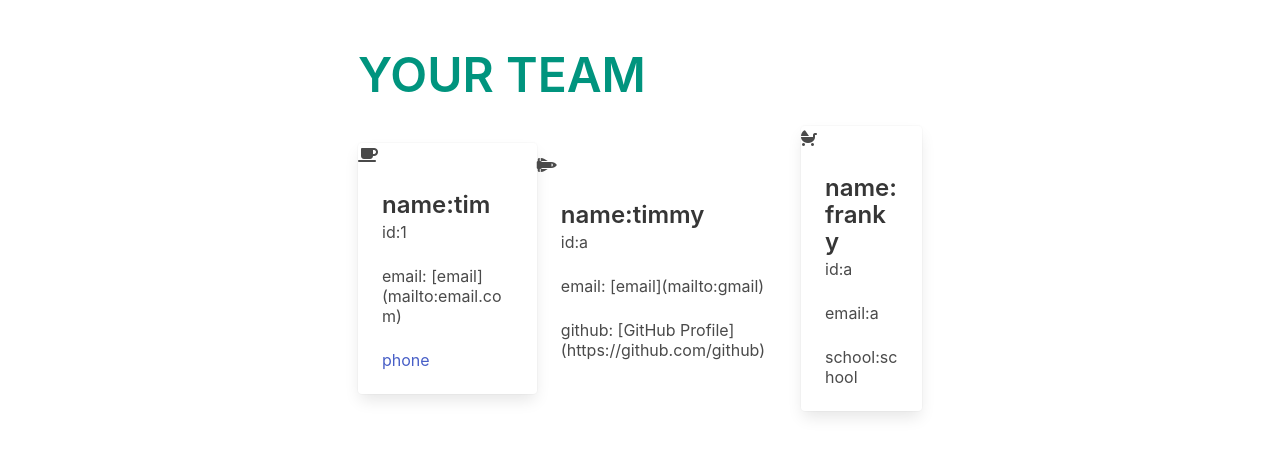
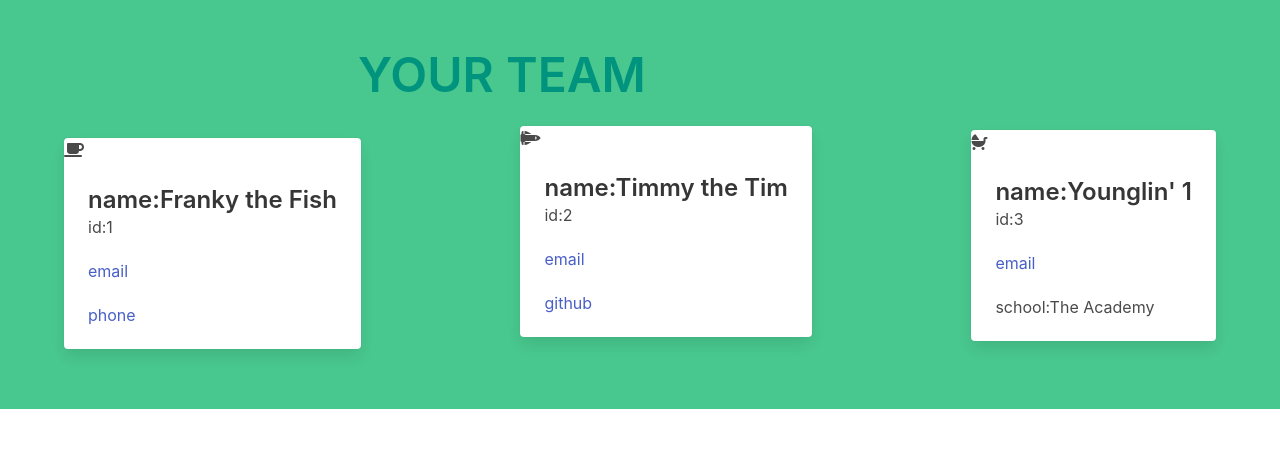
Before and after one commit to Z9tails/TeamGenerator, a website: page indexTeam.html in a window 1280 px wide. Drawn offline with nearby package versions, Linux system fonts and the light colour scheme.

Commit message:
adjustments and final code

```diff
--- a/indexTeam.html
+++ b/indexTeam.html
@@ -9,61 +9,61 @@
     <script src="https://kit.fontawesome.com/be51fda147.js" crossorigin="anonymous"></script>
     <title>Your Team</title>
 </head>
-<section class="section">
+<section class="section has-background-success">
   <div class="container">
     <div class="columns is-centered">
       <div class="column is-half">
         <h1 class="title is-1 centered has-text-primary-dark">YOUR TEAM</h1>
 
+      </div>
+    </div>
+
                     <nav class= "level">
-                    <div class="card">
-                      <div class="card-image is-centered">
+                    <div class="card ">
+                      <div class="card-image is-inline-block">
                         <i class="fas fa-coffee"></i>
                       </div>
                        <div class="card-content">
                           <div class="media">
                               <div class="media-content">
-                                <p class="title is-4">name:tim</p>
+                                <p class="title is-4">name:Franky the Fish</p>
                                 <p class="subtitle is-6">id:1</p>
-                                <p class="subtitle is-6">email: [email](mailto:email.com)</p>
-                                <p class="subtitle is-6"><a href="phone:555555555">phone</a></p>
+                                <p class="subtitle is-6"><a href="mailto:Franky@gmail.com">email</a></p>
+                                <p class="subtitle is-6"><a href="phone:555-555-5555">phone</a></p>
                               </div>
                             </div>
                           </div>
                           </div
                     </nav>
-                   <nav class="level'>
+                    <nav class="level">
                     <div class="card">
-        <div class="card-image is-centered">
+                        <div class="card-image is-inline-block">
                           <i class="fas fa-space-shuttle"></i>
                         </div>
                       <div class="card-content">
                         <div class="media">
                           <div class="media-content">
-        <p class="title is-4">name:timmy</p>
-        <p class="subtitle is-6">id:a</p>
-        <p class="subtitle is-6">email: [email](mailto:gmail)</p>
-        <p class="subtitle is-6">github: [GitHub Profile](https://github.com/github)</p>
+                            <p class="title is-4">name:Timmy the Tim</p>
+                            <p class="subtitle is-6">id:2</p>
+                            <p class="subtitle is-6"><a href="mailto:Timmers@gmail.com">email</a></p>
+                            <p class="subtitle is-6"><a href="https://github.com/timson97">github</a></p>
+                          </div>
                         </div>
                       </div>
                       </div>
                     </nav>
-
-
-
-
          <nav class= "level">
-                      <div class="card">
-                        <div class="card-image is-centered">
+                      <div class="card mb-4">
+                        <div class="card-image is-inline-block">
                           <i class="fas fa-baby-carriage"></i>
                         </div>
                         <div class="card-content">
                           <div class="media">
                             <div class="media-content">
-                              <p class="title is-4">name:franky</p>
-                              <p class="subtitle is-6">id:a</p>
-                              <p class="subtitle is-6">email:a</p>
-                              <p class="subtitle is-6">school:school</p>
+                              <p class="title is-4">name:Younglin' 1</p>
+                              <p class="subtitle is-6">id:3</p>
+                              <p class="subtitle is-6"><a href="mailto:nosand@gmail.com">email</a></p>
+                              <p class="subtitle is-6">school:The Academy </p>
                             </div>
                           </div>
                         </div>
@@ -72,8 +72,6 @@
 
 
   </div>
-    </div>
-  </div>
 
 <body>
 
```
Also changed, not shown: utils/generateSite.js (+14 -16 lines). Lines whose indentation alone changed are shown as unchanged.
